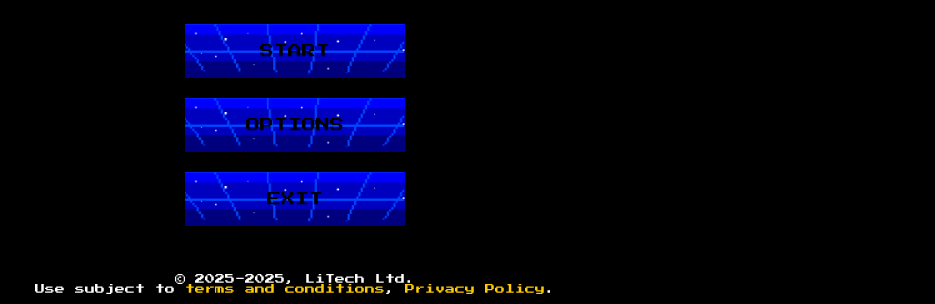
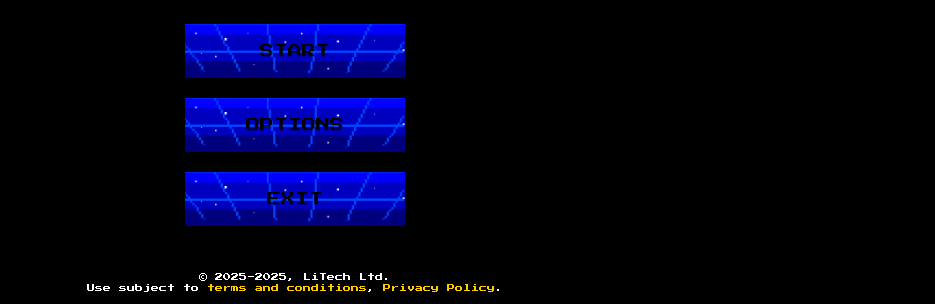
Before and after one commit to 5881311885/quest, a plain HTML site: page index.html in a window 1280 px wide. Shown: the part 496-800 px from the top of the page, without its empty margins (345-1280 px from the left). Drawn offline with Linux system fonts and the light colour scheme.

Commit message:
Update style.css

```diff
--- a/style.css
+++ b/style.css
@@ -99,9 +99,10 @@ footer {
   bottom: 10px;
   width: 100%;
   text-align: center;
-  font-size: 10px;
+  font-size: 8px; /* smaller text */
   font-family: 'Press Start 2P', cursive;
   color: white;
+  line-height: 1.4; /* a bit of spacing */
 }
 
 footer a {
@@ -112,3 +113,13 @@ footer a {
 footer a:hover {
   text-decoration: underline;
 }
+
+
+footer a {
+  color: #ffcc00; /* link color */
+  text-decoration: none;
+}
+
+footer a:hover {
+  text-decoration: underline;
+}
```
